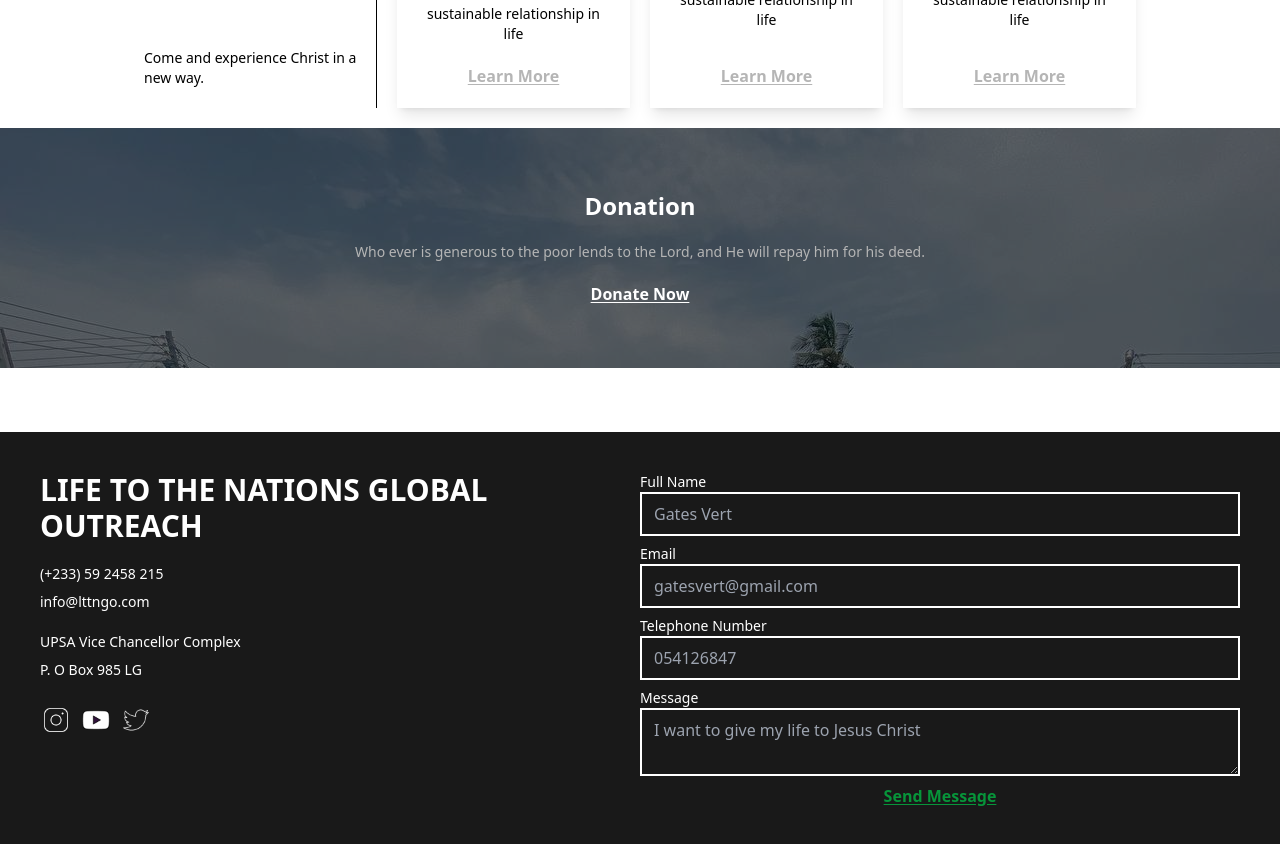
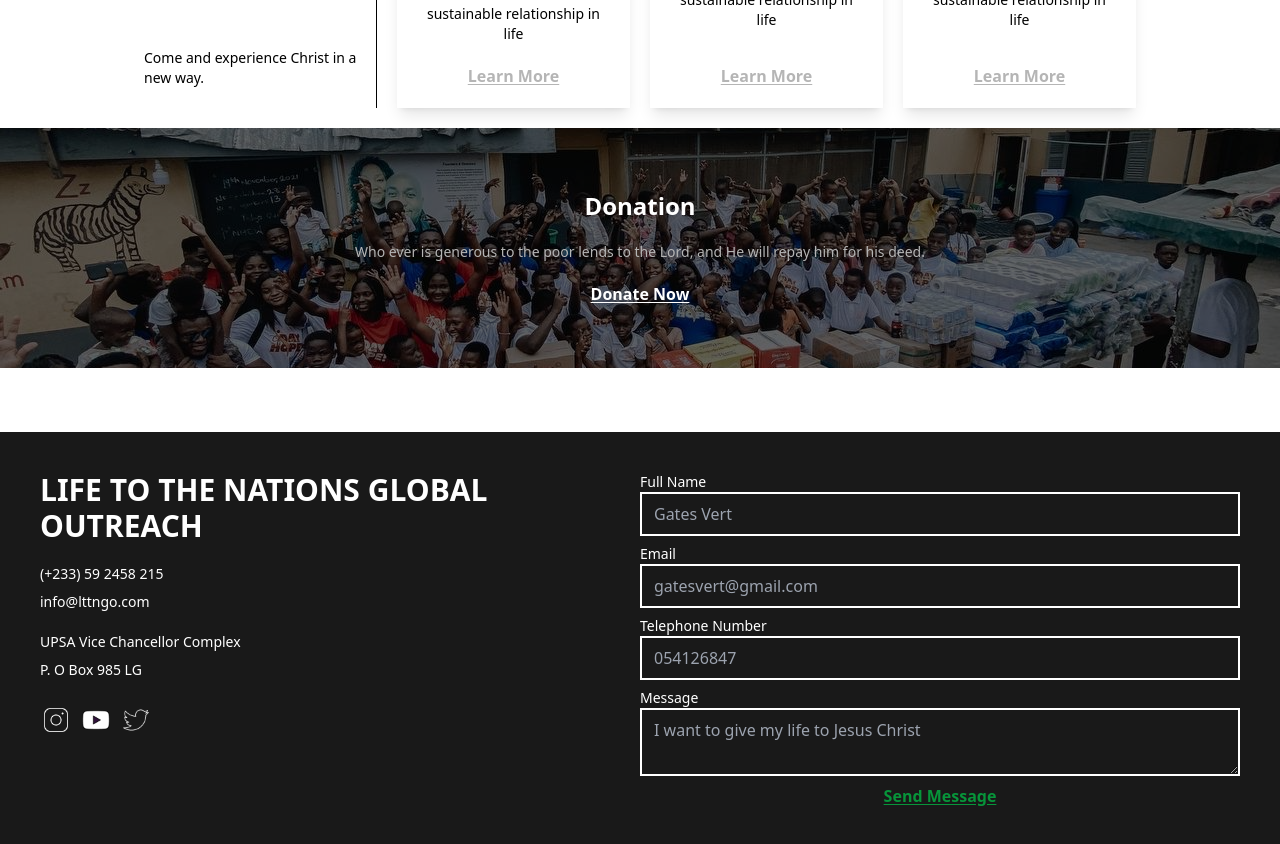
Before and after one commit to Gatesvert81/lttngo-website, a Next.js app: page / in a window 1280 px wide. Shown: the part 980-1824 px from the top of the page. Built offline with nearby package versions, Linux system fonts and the light colour scheme.

Commit message:
section image position update

```diff
--- a/src/Components/SectionImage.js
+++ b/src/Components/SectionImage.js
@@ -10,7 +10,7 @@ function SectionImage({ title, children, image, btnText, route }) {
         <Image
           src={`/images/${image}`}
           layout="fill"
-          className="object-cover object-top"
+          className="object-cover object-top md:object-center"
         />
       </div>
       <div className="w-full h-full flex flex-col absolute top-0 left-0 justify-center items-center p-10 text-center gap-5 bg-black/60 ">
```
